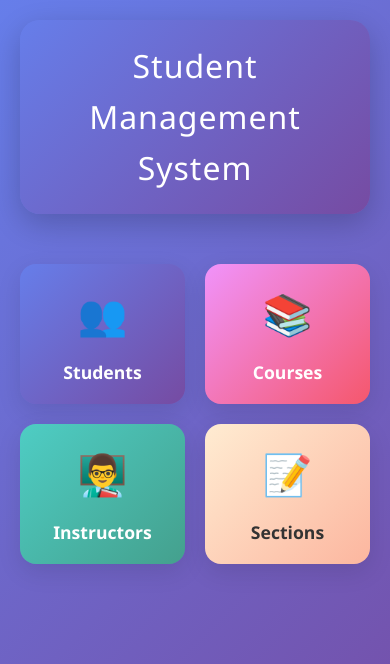
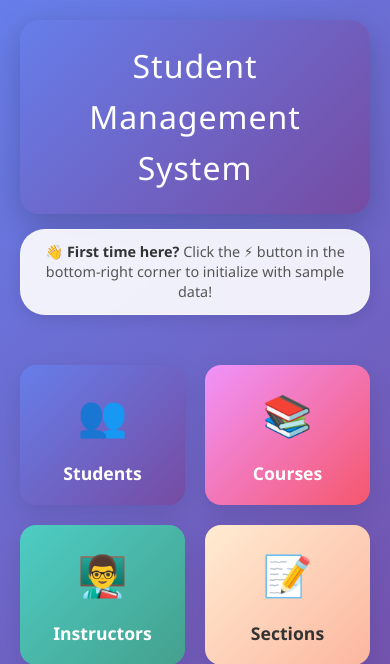
Before and after one commit to Rahul9121/Student-Management-System-Rahul, a Flask app: page / in a window 390 px wide. Shown: the top 664 px of the page. Run offline with Flask 3, Linux system fonts and the light colour scheme.

Commit message:
Add subtle first-time setup notice pointing users to corner lightning button for database initialization

```diff
--- a/static/style.css
+++ b/static/style.css
@@ -38,6 +38,30 @@ h1.welcome-heading {
   font-size: 2.5rem;
   font-weight: 300;
   letter-spacing: 1px;
+}
+
+/* First-time setup notice */
+.setup-notice {
+  max-width: 600px;
+  margin: -10px auto 30px auto;
+  text-align: center;
+  background: rgba(255, 255, 255, 0.9);
+  padding: 15px 25px;
+  border-radius: 25px;
+  box-shadow: 0 4px 15px rgba(0, 0, 0, 0.1);
+  backdrop-filter: blur(10px);
+  border: 1px solid rgba(255, 255, 255, 0.3);
+}
+
+.setup-notice p {
+  margin: 0;
+  font-size: 0.95rem;
+  color: #555;
+  line-height: 1.4;
+}
+
+.setup-notice strong {
+  color: #333;
 }
 
 /* Corner initialization button */
@@ -286,6 +310,15 @@ tr:hover {
     margin: 10px;
     padding: 20px;
   }
+
+  .setup-notice {
+    margin: -5px 20px 25px 20px;
+    padding: 12px 20px;
+  }
+
+  .setup-notice p {
+    font-size: 0.9rem;
+  }
 }
 
 /* Button styles */
--- a/templates/index.html
+++ b/templates/index.html
@@ -13,6 +13,11 @@
   </div>
 
   <h1 class="welcome-heading">Student Management System</h1>
+
+  <!-- First-time setup notice -->
+  <div class="setup-notice">
+    <p>👋 <strong>First time here?</strong> Click the ⚡ button in the bottom-right corner to initialize with sample data!</p>
+  </div>
 
   <div class="menu-container">
     <div class="menu-item students">
```
